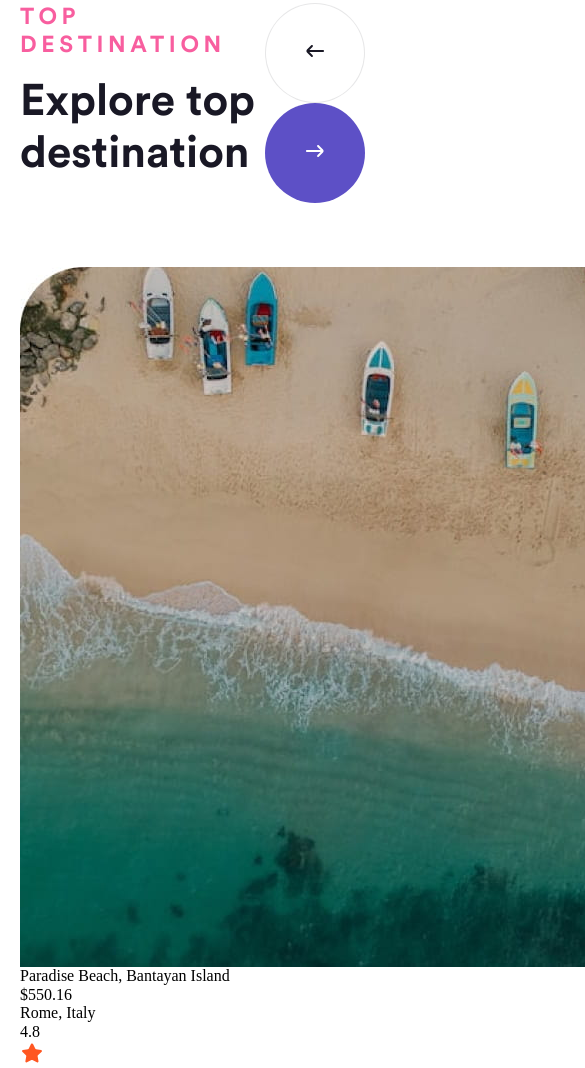
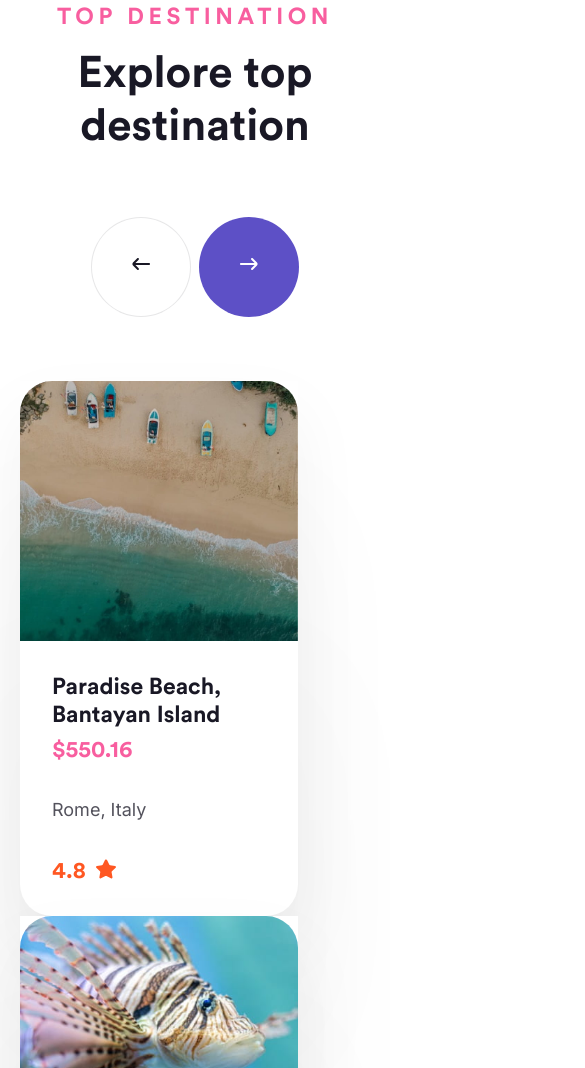
Before and after one commit to veronikagovoruha/Travlog_landing, a website: page index.html in a window 390 px wide. Shown: the part 1213-2281 px from the top of the page, 585 px wide, since content can reach past the window. Drawn offline with nearby package versions, Linux system fonts and the light colour scheme; files whose address does not match are found by name.

Commit message:
add style to destination section

```diff
--- a/index.html
+++ b/index.html
@@ -236,10 +236,12 @@
                 <ul class="destination__list">
                     <li class="destination__item">
                         <picture>
-                            <source srcset="./image/destination/destination-1@1x.jpg 1x, ./image/destination/destination-1@2x.jpg 2x" media="(min-width: 834px)">
+                            <source srcset="./image/destination/destination-1@1x.jpg 1x, ./image/destination/destination-1@2x.jpg 2x" media="(min-width: 1440px)">
+                            <source srcset="./image/destination/destination-tablet1@1x.jpg 1x, ./image/destination/destination-tablet1@2x.jpg 2x" media="(min-width: 1024px)">
                             <source srcset="./image/destination/destination-mobile1@1x.jpg 1x, ./image/destination/destination-mobile1@2x.jpg 2x" media="(min-width: 320px)">
-                            <img class="destination__image" src="./image/destination/destination-1@1x.jpg" alt="">
+                            <img class="destination__image" width="373" height="350" src="" alt="Rome, Italy">
                         </picture>
+                        <div class="item__wrapper">
                             <div class="wrapper__price">
                                 <p class="destination__name">Paradise Beach, Bantayan Island</p>
                                 <p class="destination__price">$550.16</p>
@@ -247,16 +249,20 @@
                             <p class="destination__country">Rome, Italy</p>
                             <div class="destination__rating">
                                 <p class="rating__num">4.8</p>
-                            <svg xmlns="http://www.w3.org/2000/svg" width="24" height="24" fill="none"><path fill="#FF5722" d="M17.918 14.32a1.1 1.1 0 0 0-.319.97l.89 4.92a1.08 1.08 0 0 1-.45 1.08 1.1 1.1 0 0 1-1.17.08l-4.43-2.31a1.13 1.13 0 0 0-.5-.131h-.27a.812.812 0 0 0-.27.09l-4.43 2.321a1.17 1.17 0 0 1-.71.11 1.112 1.112 0 0 1-.89-1.271l.89-4.92a1.119 1.119 0 0 0-.32-.979l-3.61-3.5a1.08 1.08 0 0 1-.27-1.13c.134-.396.476-.685.89-.75l4.97-.721c.377-.039.71-.269.88-.609l2.19-4.49a.997.997 0 0 1 .2-.27l.09-.07a.671.671 0 0 1 .16-.13l.11-.04.17-.07h.42c.376.039.707.264.88.6l2.22 4.47c.16.327.47.554.83.609l4.97.721c.42.06.77.35.91.75.13.401.017.841-.29 1.13l-3.74 3.54Z"/></svg>
+                                <svg xmlns="http://www.w3.org/2000/svg" width="24" height="24" fill="none"><path fill="#FF5722" d="M17.918 14.32a1.1 1.1 0 0 0-.319.97l.89 4.92a1.08 1.08 0 0 1-.45 1.08 1.1 1.1 0 0 1-1.17.08l-4.43-2.31a1.13 1.13 0 0 0-.5-.131h-.27a.812.812 0 0 0-.27.09l-4.43 2.321a1.17 1.17 0 0 1-.71.11 1.112 1.112 0 0 1-.89-1.271l.89-4.92a1.119 1.119 0 0 0-.32-.979l-3.61-3.5a1.08 1.08 0 0 1-.27-1.13c.134-.396.476-.685.89-.75l4.97-.721c.377-.039.71-.269.88-.609l2.19-4.49a.997.997 0 0 1 .2-.27l.09-.07a.671.671 0 0 1 .16-.13l.11-.04.17-.07h.42c.376.039.707.264.88.6l2.22 4.47c.16.327.47.554.83.609l4.97.721c.42.06.77.35.91.75.13.401.017.841-.29 1.13l-3.74 3.54Z"/>
+                                </svg>
+                            </div>
                         </div>
                     </li>
 
                     <li class="destination__item">
                         <picture>
-                            <source srcset="./image/destination/destination-2@1x.jpg 1x, ./image/destination/destination-2@2x.jpg 2x" media="(min-width: 834px)">
+                            <source srcset="./image/destination/destination-2@1x.jpg 1x, ./image/destination/destination-2@2x.jpg 2x" media="(min-width: 1440px)">
+                            <source srcset="./image/destination/destination-tablet2@1x.jpg 1x, ./image/destination/destination-tablet2@2x.jpg 2x" media="(min-width: 1024px)">
                             <source srcset="./image/destination/destination-mobile2@1x.jpg 1x, ./image/destination/destination-mobile2@2x.jpg 2x" media="(min-width: 320px)">
-                            <img class="destination__image" src="./image/destination/destination-2@1x.jpg" alt="">
+                            <img class="destination__image" width="373" height="350" src="" alt="Maldives">
                         </picture>
+                        <div class="item__wrapper">
                             <div class="wrapper__price">
                                 <p class="destination__name">Ocean with full of Colors</p>
                                 <p class="destination__price">$20.99</p>
@@ -266,22 +272,26 @@
                                 <p class="rating__num">4.5</p>
                                 <svg xmlns="http://www.w3.org/2000/svg" width="24" height="24" fill="none"><path fill="#FF5722" d="M17.918 14.32a1.1 1.1 0 0 0-.319.97l.89 4.92a1.08 1.08 0 0 1-.45 1.08 1.1 1.1 0 0 1-1.17.08l-4.43-2.31a1.13 1.13 0 0 0-.5-.131h-.27a.812.812 0 0 0-.27.09l-4.43 2.321a1.17 1.17 0 0 1-.71.11 1.112 1.112 0 0 1-.89-1.271l.89-4.92a1.119 1.119 0 0 0-.32-.979l-3.61-3.5a1.08 1.08 0 0 1-.27-1.13c.134-.396.476-.685.89-.75l4.97-.721c.377-.039.71-.269.88-.609l2.19-4.49a.997.997 0 0 1 .2-.27l.09-.07a.671.671 0 0 1 .16-.13l.11-.04.17-.07h.42c.376.039.707.264.88.6l2.22 4.47c.16.327.47.554.83.609l4.97.721c.42.06.77.35.91.75.13.401.017.841-.29 1.13l-3.74 3.54Z"/></svg>
                             </div>
+                        </div>
                     </li>
 
                     <li class="destination__item">
                         <picture>
-                            <source srcset="./image/destination/destination-3@1x.jpg 1x, ./image/destination/destination-3@2x.jpg 2x" media="(min-width: 834px)">
+                            <source srcset="./image/destination/destination-3@1x.jpg 1x, ./image/destination/destination-3@2x.jpg 2x" media="(min-width: 1440px)">
+                            <source srcset="./image/destination/destination-tablet3@1x.jpg 1x, ./image/destination/destination-tablet3@2x.jpg 2x" media="(min-width: 1024px)">
                             <source srcset="./image/destination/destination-mobile3@1x.jpg 1x, ./image/destination/destination-mobile3@2x.jpg 2x" media="(min-width: 320px)">
-                            <img class="destination__image" src="./image/destination/destination-3@1x.jpg" alt="">
+                            <img class="destination__image" width="373" height="350" src="" alt="United Arab Emeries">
                         </picture>
+                        <div class="item__wrapper">
                             <div class="wrapper__price">
                                 <p class="destination__name">Mountain View, Above the cloud</p>
                                 <p class="destination__price">$150.99</p>
                             </div>
-                        <p class="destination__country">United Arab Emeries </p>
+                            <p class="destination__country">United Arab Emeries</p>
                             <div class="destination__rating">
                                 <p class="rating__num">5.0</p>
                                 <svg xmlns="http://www.w3.org/2000/svg" width="24" height="24" fill="none"><path fill="#FF5722" d="M17.918 14.32a1.1 1.1 0 0 0-.319.97l.89 4.92a1.08 1.08 0 0 1-.45 1.08 1.1 1.1 0 0 1-1.17.08l-4.43-2.31a1.13 1.13 0 0 0-.5-.131h-.27a.812.812 0 0 0-.27.09l-4.43 2.321a1.17 1.17 0 0 1-.71.11 1.112 1.112 0 0 1-.89-1.271l.89-4.92a1.119 1.119 0 0 0-.32-.979l-3.61-3.5a1.08 1.08 0 0 1-.27-1.13c.134-.396.476-.685.89-.75l4.97-.721c.377-.039.71-.269.88-.609l2.19-4.49a.997.997 0 0 1 .2-.27l.09-.07a.671.671 0 0 1 .16-.13l.11-.04.17-.07h.42c.376.039.707.264.88.6l2.22 4.47c.16.327.47.554.83.609l4.97.721c.42.06.77.35.91.75.13.401.017.841-.29 1.13l-3.74 3.54Z"/></svg>
+                            </div>
                         </div>
                     </li>
                 </ul>
--- a/scss/components/_destination.scss
+++ b/scss/components/_destination.scss
@@ -5,7 +5,6 @@
 
 .destination__top{
     display: flex;
-    flex-direction: row;
     justify-content: space-between;
     margin-bottom: 64px;
 }
@@ -32,6 +31,7 @@
     border-radius: 100px;
     border: 1px solid  rgba(25, 24, 37, 0.10);
     background:  #ffffff;
+    padding: 0;
 }
 
 .destination__btn-purple{
@@ -43,4 +43,99 @@
 
 .destination__list{
     display: flex;
+    justify-content: center;
 }
+
+.destination__item{
+    border-radius: 0px 0px 32px 32px;
+    background: #FFF;
+    box-shadow: 0px 0px 0px 0px rgba(0, 0, 0, 0.05), 0px 32px 71px 0px rgba(0, 0, 0, 0.05), 0px 128px 128px 0px rgba(0, 0, 0, 0.04), 0px 288px 173px 0px rgba(0, 0, 0, 0.03), 0px 513px 205px 0px rgba(0, 0, 0, 0.01), 0px 801px 224px 0px rgba(0, 0, 0, 0.00);
+}
+
+.destination__item:not(:last-child){
+    margin-right: 32px;
+}
+
+.destination__image{
+    border-radius: 32px 32px 0px 0px;
+}
+
+.item__wrapper{
+    display: flex;
+    padding: 32px;
+    flex-direction: column;
+    align-items: flex-start;
+    gap: 32px;
+}
+
+.wrapper__price{
+    display: flex;
+}
+
+.destination__name{
+    font-family: var(--main-font);
+    @include fonts(normal, 700, 23px, 120%);
+    color: var(--main-txt-cl);
+}
+
+.destination__price{
+    font-family: var(--main-font);
+    @include fonts(normal, 700, 23px, 120%);
+    color: var(--secondary-txt-cl);
+}
+
+.destination__country{
+    font-family: var(--subtitle-font);
+    @include fonts(normal, 400, 18px, 160%);
+    color: rgba(25, 24, 37, 0.75);
+}
+
+.destination__rating{
+    display: flex;
+    gap: 8px;
+}
+
+.rating__num{
+    font-family: var(--main-font);
+    @include fonts(normal, 700, 23px, 120%);
+    color: #FF5722;
+}
+
+@media only screen and  (max-width: 1024px){
+    .destination__item,
+    .destination__image{
+        width: 278px;
+    }
+
+    .destination__top{
+        flex-direction: column;
+        align-items: center;
+    }
+
+    .destination__title{
+        margin-bottom: 64px;
+    }
+
+    .destination__text-wrapper{
+        text-align: center;
+    }
+
+    .destination__wrapper{
+        display: flex;
+        gap: 8px;
+    }
+
+    .wrapper__price{
+        flex-direction: column;
+    }
+
+    .destination__name{
+        margin-bottom: 8px;
+    }
+}
+
+@media only screen and  (max-width: 768px){
+    .destination__list{
+        flex-direction: column;
+    }
+}
```
Also changed, not shown: css/style.css, image/destination/destination-1@1x.jpg, image/destination/destination-1@2x.jpg, 1 other file. Lines whose indentation alone changed are shown as unchanged.
